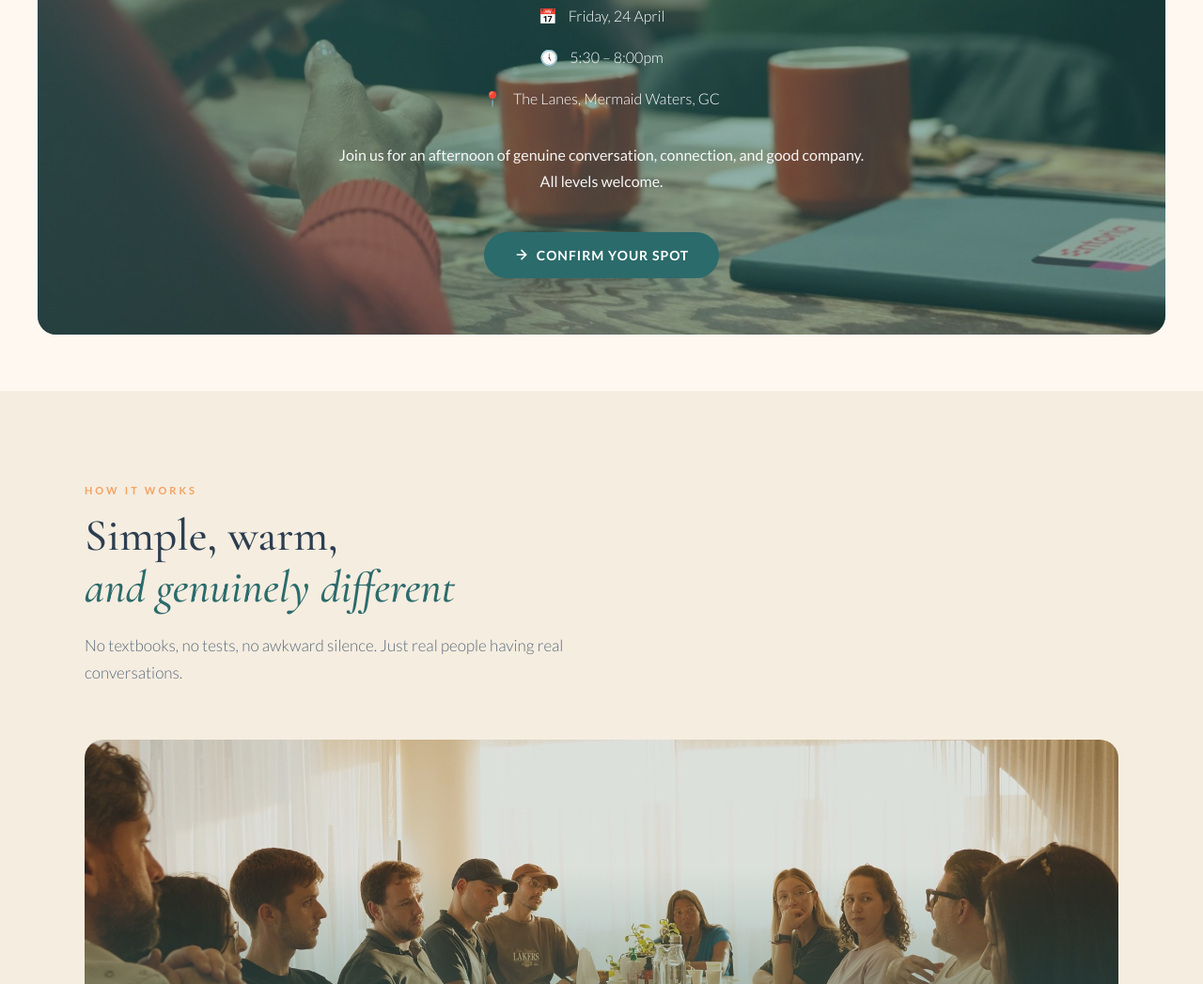
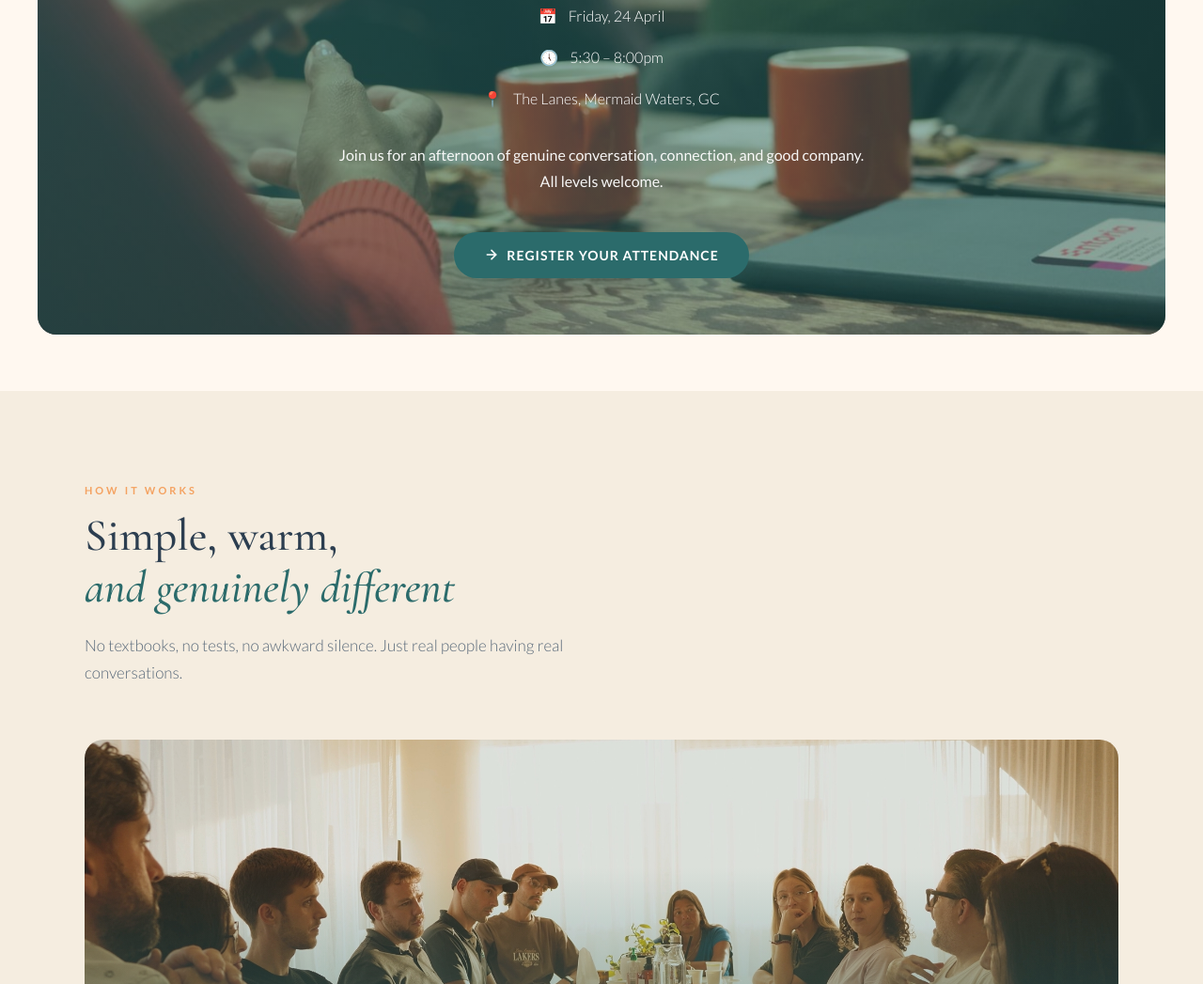
Before and after one commit to cfgoldcoast-design/connection-foundation, a plain HTML site: page index.html in a window 1280 px wide. Shown: the part 1031-2078 px from the top of the page at 94% size. Drawn offline with nearby package versions, Linux system fonts and the light colour scheme.

Commit message:
Rename event banner CTA to 'Register your attendance'

```diff
--- a/index.html
+++ b/index.html
@@ -1074,7 +1074,7 @@
       </div>
       <button type="button" class="btn-primary" onclick="openQrModal()" style="border:none;cursor:pointer;font-family:inherit;">
         <svg width="16" height="16" viewBox="0 0 24 24" fill="none" stroke="currentColor" stroke-width="2.5" stroke-linecap="round"><path d="M5 12h14M12 5l7 7-7 7"/></svg>
-        Confirm your spot
+        Register your attendance
       </button>
     </div>
   </div>
```
